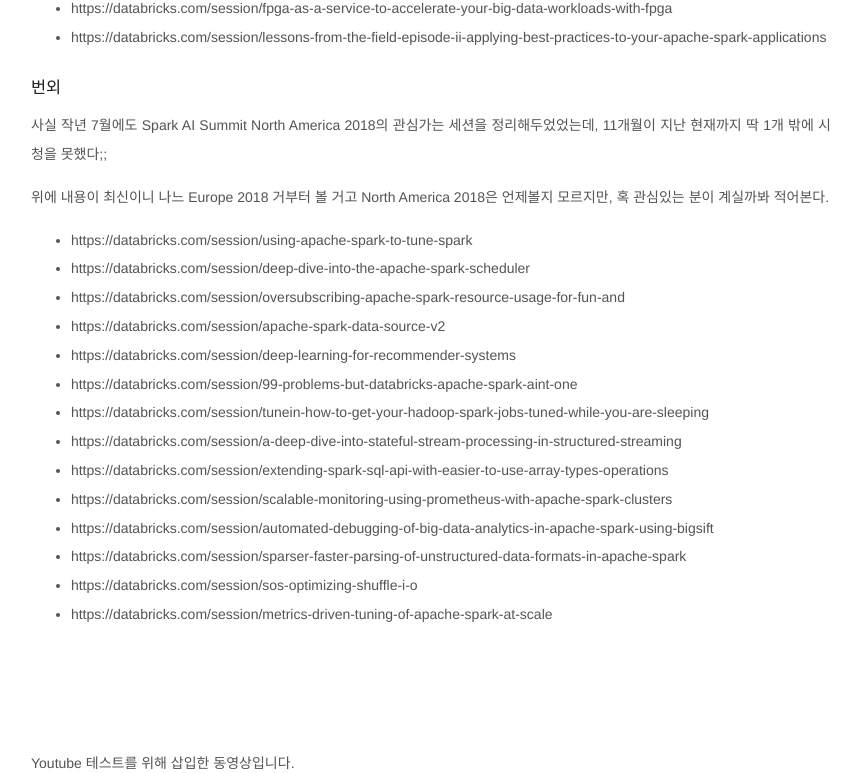
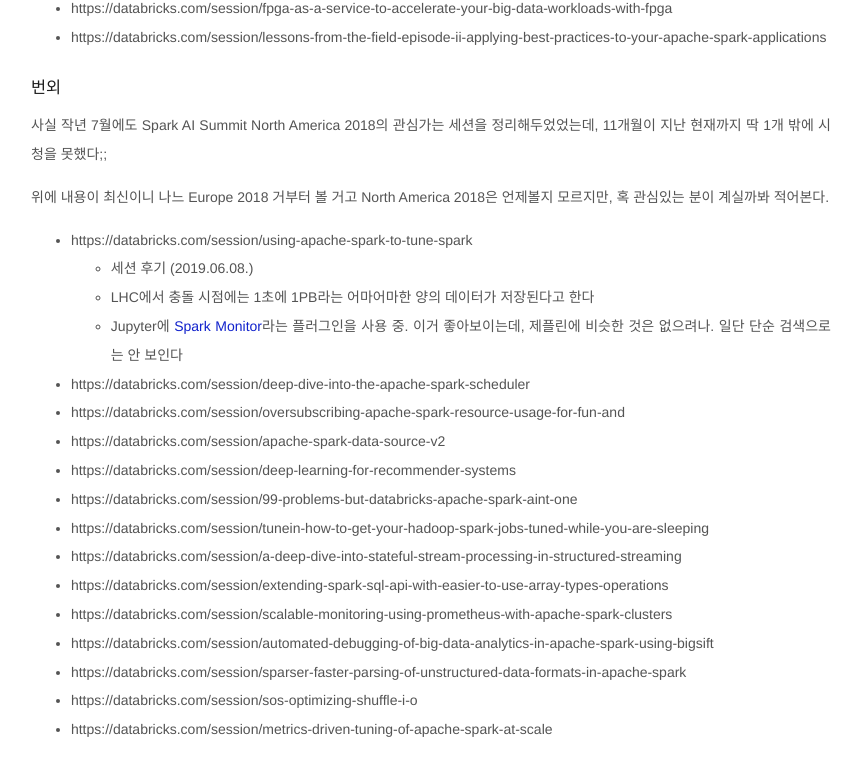
Before and after one commit to jason-heo/jason-heo.github.io, a Jekyll site: the page built from _posts/2019-06-06-spark-ai-summit-2018-eu.md, in a window 1280 px wide and 900 px high, scrolled down 1465 px, cut to the strip 0-773 px from the top of the window. Shown: the whole strip, without its empty margins (209-1071 px from the left). Built offline with Jekyll 4.4.1, drawn with Linux system fonts in a browser that asks for light colours; comment, search, counter and statistics services are not loaded.

Commit message:
cern 세션 후기 추가

```diff
--- a/_posts/2019-06-06-spark-ai-summit-2018-eu.md
+++ b/_posts/2019-06-06-spark-ai-summit-2018-eu.md
@@ -48,6 +48,9 @@
 위에 내용이 최신이니 나느 Europe 2018 거부터 볼 거고 North America 2018은 언제볼지 모르지만, 혹 관심있는 분이 계실까봐 적어본다.
 
 - https://databricks.com/session/using-apache-spark-to-tune-spark
+    - 세션 후기 (2019.06.08.)
+    - LHC에서 충돌 시점에는 1초에 1PB라는 어마어마한 양의 데이터가 저장된다고 한다
+    - Jupyter에 [Spark Monitor](https://krishnan-r.github.io/sparkmonitor/)라는 플러그인을 사용 중. 이거 좋아보이는데, 제플린에 비슷한 것은 없으려나. 일단 단순 검색으로는 안 보인다
 - https://databricks.com/session/deep-dive-into-the-apache-spark-scheduler
 - https://databricks.com/session/oversubscribing-apache-spark-resource-usage-for-fun-and
 - https://databricks.com/session/apache-spark-data-source-v2
```
